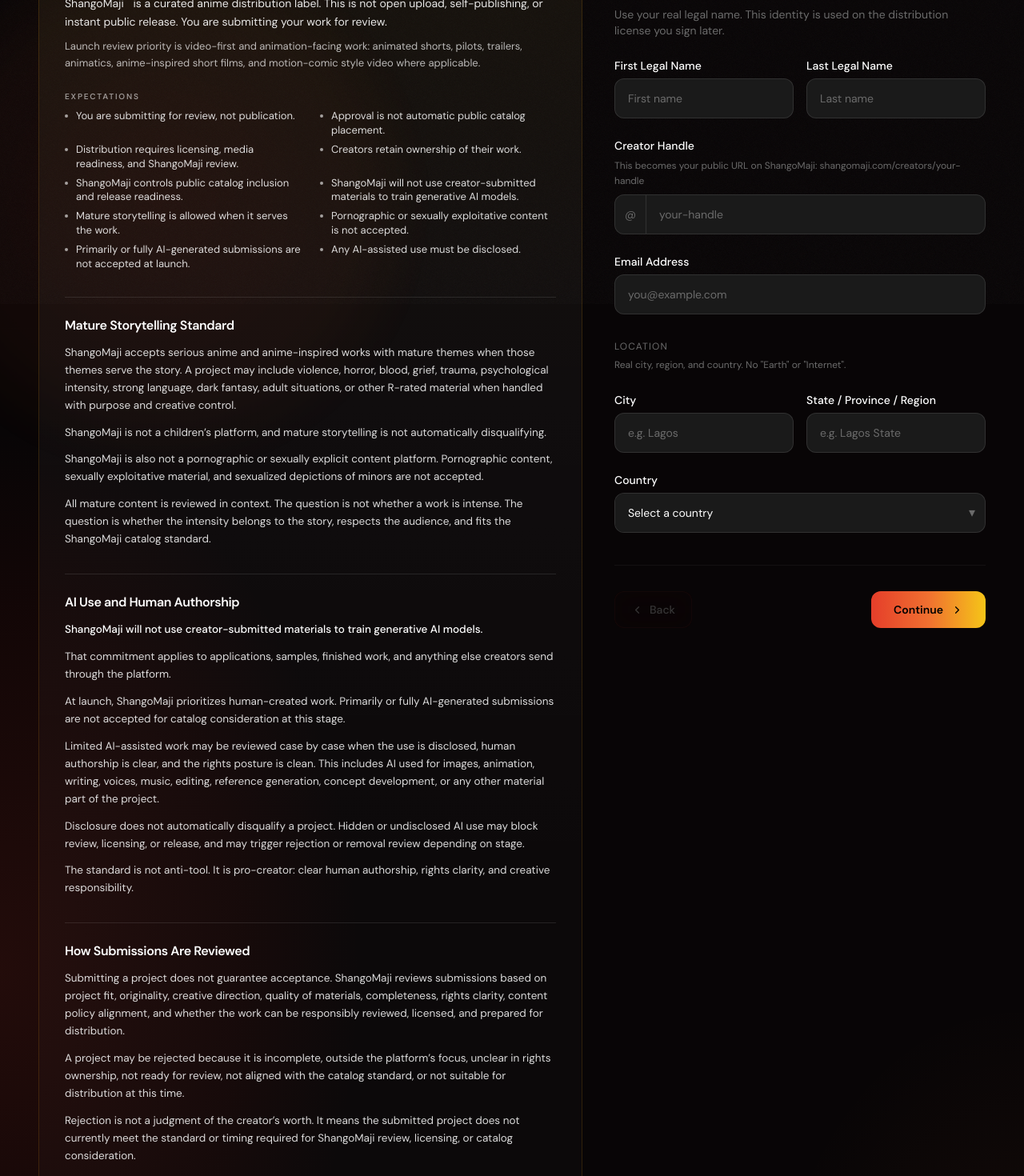
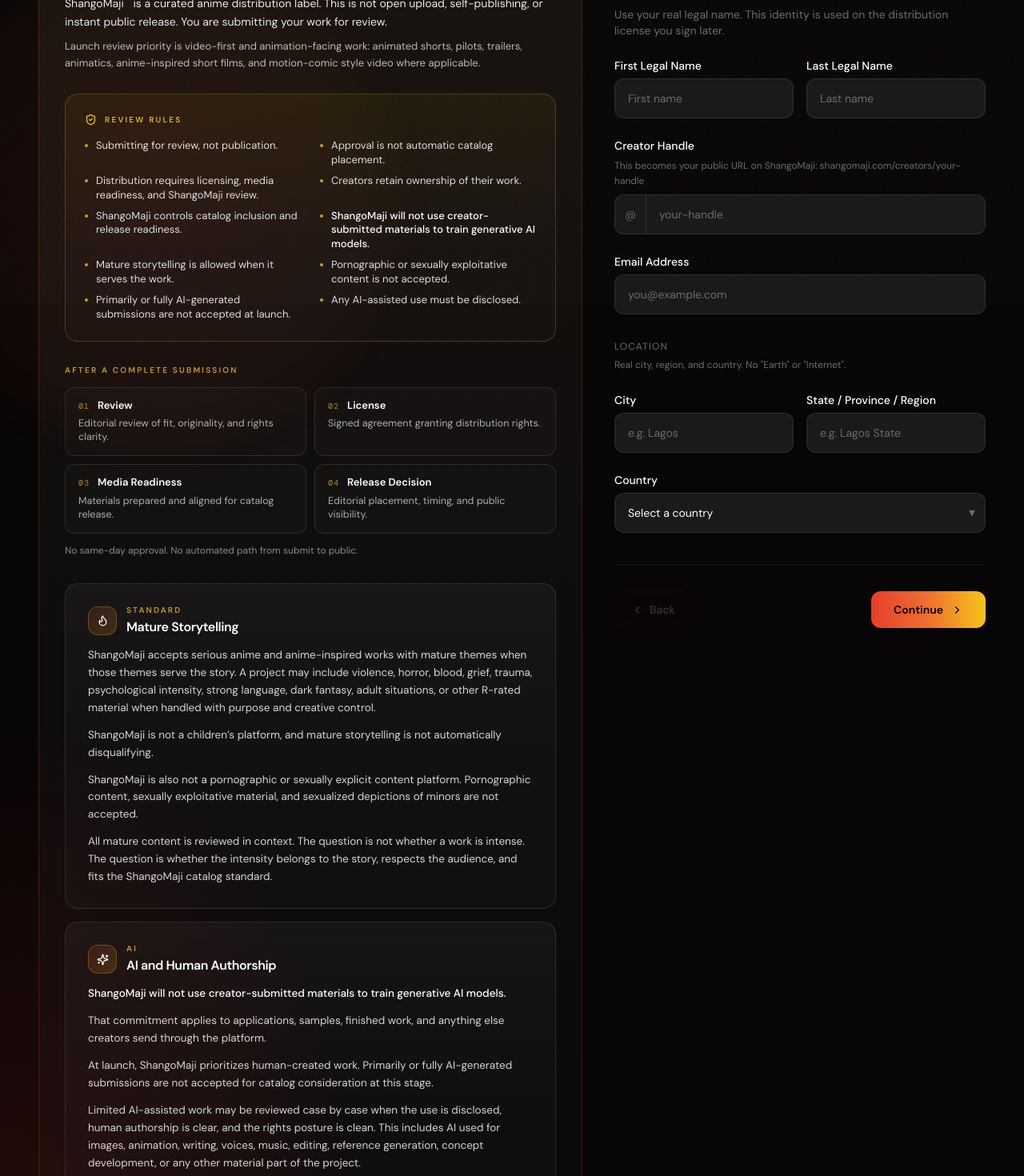
Before and after one commit to G-Labz/shangomaji-clean, a Next.js app: page /creators/apply in a window 1280 px wide. Shown: the part 420-1890 px from the top of the page at 80% size. Built offline with nearby package versions, Linux system fonts and the light colour scheme.

Commit message:
Phase 10G.4 upgrade apply policy panel

```diff
--- a/src/app/creators/apply/page.tsx
+++ b/src/app/creators/apply/page.tsx
@@ -3,7 +3,20 @@
 import { useState } from "react";
 import Link from "next/link";
 import { motion, AnimatePresence } from "framer-motion";
-import { ChevronLeft, ChevronRight, Check, Upload, AlertCircle } from "lucide-react";
+import {
+  ChevronLeft,
+  ChevronRight,
+  Check,
+  Upload,
+  AlertCircle,
+  ShieldCheck,
+  Flame,
+  Sparkles,
+  FileSearch,
+  Timer,
+  ScrollText,
+  Coins,
+} from "lucide-react";
 import { SiteFooter } from "@/components/nav/SiteFooter";
 import {
   validateNamePart,
@@ -187,32 +200,89 @@
   );
 }
 
-// Single Before You Apply policy card. Renders a visible heading + concise
-// summary, with the full approved policy text behind a per-card collapsible
-// so cards stay visually controlled when sitting side by side at lg+.
-// Full-width policy section inside the Required Before Applying panel
-// (left page of the notebook surface). Each section spans the panel
-// width so the left page reads as a structured document rather than
-// a grid of cramped cards. Sections are separated by a top rule and
-// generous spacing; no dropdown, no card, no hidden content.
-function PolicySection({
+// Compact rule item used inside the Review Rules card at the top of the
+// Before You Apply panel. The dot is gold-accented to read as a deliberate
+// rule list rather than a generic bullet.
+function RuleItem({ children }: { children: React.ReactNode }) {
+  return (
+    <li className="flex gap-2.5 items-start text-[13px] text-white/85 leading-snug">
+      <span
+        className="mt-[7px] inline-block h-1 w-1 shrink-0 rounded-full"
+        style={{ background: "rgba(245,197,24,0.8)" }}
+      />
+      <span>{children}</span>
+    </li>
+  );
+}
+
+// Policy card. Mirrors the visual language of the Why page trust system:
+// rounded card surface, subtle gradient, icon glyph in a brand-tinted
+// tile, gold eyebrow, white display heading, and readable body. Used
+// inside the Before You Apply panel so each policy area reads as an
+// intentional unit instead of a divider-stacked memo.
+function PolicyCard({
+  icon: Icon,
+  eyebrow,
   title,
   children,
 }: {
+  icon: React.ElementType;
+  eyebrow: string;
   title: string;
   children: React.ReactNode;
 }) {
   return (
-    <section className="mt-8 pt-6 border-t border-white/10">
-      <h3 className="text-[16px] font-semibold text-white tracking-tight leading-snug">
+    <article
+      className="rounded-2xl border border-white/10 bg-white/[0.02] p-6 sm:p-7 transition-colors hover:border-white/15"
+      style={{
+        backgroundImage:
+          "linear-gradient(180deg, rgba(255,255,255,0.025), rgba(255,255,255,0) 55%)",
+      }}
+    >
+      <div className="flex items-start gap-3 mb-3.5">
+        <div
+          className="w-9 h-9 rounded-xl flex items-center justify-center flex-shrink-0"
+          style={{
+            background:
+              "linear-gradient(135deg, rgba(229,62,42,0.16), rgba(245,197,24,0.16))",
+            border: "1px solid rgba(245,197,24,0.25)",
+          }}
+        >
+          <Icon size={15} className="brand-text" />
+        </div>
+        <div className="min-w-0">
+          <p
+            className="text-[10px] uppercase tracking-[0.22em] font-semibold leading-none"
+            style={{ color: "rgba(245,197,24,0.78)" }}
+          >
+            {eyebrow}
+          </p>
+          <h3 className="mt-1.5 text-white font-semibold text-[16px] tracking-tight leading-tight">
             {title}
           </h3>
-      <div className="mt-3 space-y-3 text-[13.5px] text-white/85 leading-relaxed">
+        </div>
+      </div>
+      <div
+        className="space-y-3 text-[13.5px] leading-relaxed"
+        style={{ color: "rgba(255,255,255,0.82)" }}
+      >
         {children}
       </div>
-    </section>
+    </article>
   );
 }
+
+// Mini process strip rendered inside the Before You Apply panel.
+// Communicates the path that follows a complete submission so the policy
+// cards below sit inside a clear shape: Review → License → Media
+// Readiness → Release Decision. Two-column grid on the panel; stacks on
+// the narrowest screens.
+const PANEL_PROCESS = [
+  { n: "01", title: "Review", body: "Editorial review of fit, originality, and rights clarity." },
+  { n: "02", title: "License", body: "Signed agreement granting distribution rights." },
+  { n: "03", title: "Media Readiness", body: "Materials prepared and aligned for catalog release." },
+  { n: "04", title: "Release Decision", body: "Editorial placement, timing, and public visibility." },
+];
 
 
 export default function ApplyPage() {
@@ -436,41 +506,109 @@
             Launch review priority is video-first and animation-facing work: animated shorts, pilots, trailers, animatics, anime-inspired short films, and motion-comic style video where applicable.
           </p>
 
-          {/* Expectations — compact rules in a 2-column grid at sm+ so
-              the panel reads as a landscape page rather than a single
-              vertical list, regardless of viewport size. */}
-          <p className="mt-6 text-[10px] uppercase tracking-[0.18em] text-white/55 font-semibold">
-            Expectations
+          {/* ── Review Rules card ──
+              The expectations list, lifted into its own dedicated card so
+              the rules read as a deliberate review standard rather than a
+              loose policy preamble. Gold-accented dots, two-column on the
+              wider panel, full visibility (no dropdowns). All rule
+              meanings preserved from the prior list. */}
+          <section
+            className="mt-7 rounded-2xl border border-amber-500/25 p-5 sm:p-6"
+            style={{
+              background:
+                "linear-gradient(180deg, rgba(245,197,24,0.06), rgba(255,255,255,0.015) 65%)",
+            }}
+            aria-label="Review rules"
+          >
+            <div className="flex items-center gap-2.5 mb-4">
+              <ShieldCheck size={15} className="text-brand-yellow" />
+              <p
+                className="text-[10px] uppercase tracking-[0.22em] font-semibold"
+                style={{ color: "rgba(245,197,24,0.9)" }}
+              >
+                Review rules
               </p>
-          <ul className="mt-2 grid grid-cols-1 sm:grid-cols-2 gap-x-6 gap-y-1.5 text-[13px] text-white/85 leading-snug">
-            {[
-              "You are submitting for review, not publication.",
-              "Approval is not automatic public catalog placement.",
-              "Distribution requires licensing, media readiness, and ShangoMaji review.",
-              "Creators retain ownership of their work.",
-              "ShangoMaji controls public catalog inclusion and release readiness.",
-              "ShangoMaji will not use creator-submitted materials to train generative AI models.",
-              "Mature storytelling is allowed when it serves the work.",
-              "Pornographic or sexually exploitative content is not accepted.",
-              "Primarily or fully AI-generated submissions are not accepted at launch.",
-              "Any AI-assisted use must be disclosed.",
-            ].map((line) => (
-              <li key={line} className="flex gap-2.5 items-start">
-                <span className="mt-[7px] inline-block h-1 w-1 shrink-0 rounded-full bg-white/60" />
-                <span>{line}</span>
+            </div>
+            <ul className="grid grid-cols-1 sm:grid-cols-2 gap-x-6 gap-y-2">
+              <RuleItem>Submitting for review, not publication.</RuleItem>
+              <RuleItem>Approval is not automatic catalog placement.</RuleItem>
+              <RuleItem>Distribution requires licensing, media readiness, and ShangoMaji review.</RuleItem>
+              <RuleItem>Creators retain ownership of their work.</RuleItem>
+              <RuleItem>ShangoMaji controls catalog inclusion and release readiness.</RuleItem>
+              <RuleItem>
+                <span className="text-white font-medium">
+                  ShangoMaji will not use creator-submitted materials to train generative AI models.
+                </span>
+              </RuleItem>
+              <RuleItem>Mature storytelling is allowed when it serves the work.</RuleItem>
+              <RuleItem>Pornographic or sexually exploitative content is not accepted.</RuleItem>
+              <RuleItem>Primarily or fully AI-generated submissions are not accepted at launch.</RuleItem>
+              <RuleItem>Any AI-assisted use must be disclosed.</RuleItem>
+            </ul>
+          </section>
+
+          {/* ── Mini process strip ──
+              After-submission path in four compact steps so the policy
+              cards below sit inside a clear shape. Two-column grid on the
+              panel; stacks on the narrowest screens. Lightweight by
+              design so it does not duplicate the deeper Review Timing and
+              License cards that follow. */}
+          <section className="mt-7" aria-label="After submission">
+            <p
+              className="text-[10px] uppercase tracking-[0.22em] font-semibold mb-3.5"
+              style={{ color: "rgba(245,197,24,0.78)" }}
+            >
+              After a complete submission
+            </p>
+            <ol className="grid grid-cols-1 sm:grid-cols-2 gap-2.5">
+              {PANEL_PROCESS.map((p, i) => (
+                <li
+                  key={p.n}
+                  className="relative rounded-xl border border-white/10 bg-white/[0.02] px-4 py-3.5"
+                >
+                  <div className="flex items-baseline gap-2.5">
+                    <span
+                      className="text-[10px] font-mono tracking-widest"
+                      style={{ color: "rgba(245,197,24,0.7)" }}
+                    >
+                      {p.n}
+                    </span>
+                    <p className="text-white font-semibold text-[13px] leading-tight">
+                      {p.title}
+                    </p>
+                  </div>
+                  <p
+                    className="mt-1.5 text-[12.5px] leading-snug"
+                    style={{ color: "rgba(255,255,255,0.65)" }}
+                  >
+                    {p.body}
+                  </p>
                 </li>
               ))}
-          </ul>
+            </ol>
+            <p
+              className="mt-3 text-[12px]"
+              style={{ color: "rgba(255,255,255,0.5)" }}
+            >
+              No same-day approval. No automated path from submit to public.
+            </p>
+          </section>
 
-          {/* Policy sections — each section spans the full policy
-              panel width so the left page reads as a structured
-              document rather than a grid of cramped cards. */}
-          <PolicySection title="Mature Storytelling Standard">
+          {/* ── Policy cards ──
+              Each policy area is its own intentional card with eyebrow,
+              icon, heading, and body. All approved Phase 10G substance is
+              preserved verbatim in meaning. No dropdowns. */}
+          <div className="mt-8 space-y-4">
+            <PolicyCard
+              icon={Flame}
+              eyebrow="Standard"
+              title="Mature Storytelling"
+            >
               <p>
                 ShangoMaji accepts serious anime and anime-inspired works with mature themes when those themes serve the story. A project may include violence, horror, blood, grief, trauma, psychological intensity, strong language, dark fantasy, adult situations, or other R-rated material when handled with purpose and creative control.
               </p>
               <p>
-              ShangoMaji is not a children’s platform, and mature storytelling is not automatically disqualifying.
+                ShangoMaji is not a children&rsquo;s platform, and mature storytelling is not automatically disqualifying.
               </p>
               <p>
                 ShangoMaji is also not a pornographic or sexually explicit content platform. Pornographic content, sexually exploitative material, and sexualized depictions of minors are not accepted.
@@ -478,9 +616,13 @@
               <p>
                 All mature content is reviewed in context. The question is not whether a work is intense. The question is whether the intensity belongs to the story, respects the audience, and fits the ShangoMaji catalog standard.
               </p>
-          </PolicySection>
+            </PolicyCard>
 
-          <PolicySection title="AI Use and Human Authorship">
+            <PolicyCard
+              icon={Sparkles}
+              eyebrow="AI"
+              title="AI and Human Authorship"
+            >
               <p className="text-white font-medium">
                 ShangoMaji will not use creator-submitted materials to train generative AI models.
               </p>
@@ -499,33 +641,45 @@
               <p>
                 The standard is not anti-tool. It is pro-creator: clear human authorship, rights clarity, and creative responsibility.
               </p>
-          </PolicySection>
+            </PolicyCard>
 
-          <PolicySection title="How Submissions Are Reviewed">
+            <PolicyCard
+              icon={FileSearch}
+              eyebrow="Review"
+              title="How Submissions Are Reviewed"
+            >
               <p>
                 Submitting a project does not guarantee acceptance. ShangoMaji reviews submissions based on project fit, originality, creative direction, quality of materials, completeness, rights clarity, content policy alignment, and whether the work can be responsibly reviewed, licensed, and prepared for distribution.
               </p>
               <p>
-              A project may be rejected because it is incomplete, outside the platform’s focus, unclear in rights ownership, not ready for review, not aligned with the catalog standard, or not suitable for distribution at this time.
+                A project may be rejected because it is incomplete, outside the platform&rsquo;s focus, unclear in rights ownership, not ready for review, not aligned with the catalog standard, or not suitable for distribution at this time.
               </p>
               <p>
-              Rejection is not a judgment of the creator’s worth. It means the submitted project does not currently meet the standard or timing required for ShangoMaji review, licensing, or catalog consideration.
+                Rejection is not a judgment of the creator&rsquo;s worth. It means the submitted project does not currently meet the standard or timing required for ShangoMaji review, licensing, or catalog consideration.
               </p>
               <p>
                 ShangoMaji reserves editorial discretion over review decisions, catalog fit, public visibility, and distribution readiness.
               </p>
-          </PolicySection>
+            </PolicyCard>
 
-          <PolicySection title="Review Timing">
+            <PolicyCard
+              icon={Timer}
+              eyebrow="Timing"
+              title="Review Timing"
+            >
               <p>
                 Applications are reviewed in cycles. Early review windows may take several weeks. There is no same-day or instant approval.
               </p>
               <p>
                 Incomplete submissions may be returned for completion. Complete submissions receive an outcome. Submission is review, not publication. Approval moves the work into licensing and media-readiness review, not into automatic public release.
               </p>
-          </PolicySection>
+            </PolicyCard>
 
-          <PolicySection title="License and What You Keep">
+            <PolicyCard
+              icon={ScrollText}
+              eyebrow="License"
+              title="License and What You Keep"
+            >
               <p>
                 Creators retain ownership of their work. Submitting does not transfer copyright. Approval does not transfer copyright. ShangoMaji acquires distribution rights only through a signed agreement.
               </p>
@@ -535,29 +689,47 @@
               <p>
                 ShangoMaji cannot provide legal advice. For binding decisions about your work, consult your own lawyer. The agreement is written to be readable, and the process is not designed to rush you.
               </p>
-          </PolicySection>
+            </PolicyCard>
 
-          <PolicySection title="Payment and Revenue">
+            <PolicyCard
+              icon={Coins}
+              eyebrow="Revenue"
+              title="Payment and Revenue"
+            >
               <p>
                 ShangoMaji is still defining its full creator economics model. Accepted works will not enter public catalog distribution without a signed agreement that explains the applicable rights, term, revenue terms, reporting expectations, and payment structure where revenue share applies.
               </p>
               <p>
                 No creator should assume submission or approval creates immediate payment. There are no promised payouts and no published revenue-share percentages at this stage. Everything binding lives in the signed agreement.
               </p>
-          </PolicySection>
+            </PolicyCard>
+          </div>
 
-          <div className="mt-8 pt-5 border-t border-white/10 space-y-2.5">
-            <p className="text-[12.5px] text-white/85 leading-relaxed">
+          {/* ── Closing strip ──
+              A clean, intentional close: a reminder line, then the FAQ
+              pointer. Sits inside its own subtle band so it does not read
+              as an afterthought below the policy cards. */}
+          <section
+            className="mt-8 rounded-2xl border border-white/10 p-5 sm:p-6"
+            style={{
+              background:
+                "linear-gradient(180deg, rgba(255,255,255,0.02), rgba(255,255,255,0) 70%)",
+            }}
+          >
+            <p className="text-[13px] text-white/85 leading-relaxed">
               Apply only if you are ready to present your work clearly, disclose rights and collaborators honestly, and move through a serious review process.
             </p>
-            <p className="text-[12.5px] text-white/75">
+            <p className="mt-3 text-[12.5px] text-white/70">
               Questions before applying?{" "}
-              <Link href="/help" className="text-white underline decoration-white/30 underline-offset-2 hover:decoration-white/60 transition">
+              <Link
+                href="/help"
+                className="text-white underline decoration-white/30 underline-offset-2 hover:decoration-white/60 transition"
+              >
                 Read the creator FAQ
               </Link>
               .
             </p>
-          </div>
+          </section>
         </motion.aside>
 
         {/* ─── RIGHT PAGE — Application form ───
```
Lines whose indentation alone changed are shown as unchanged.
